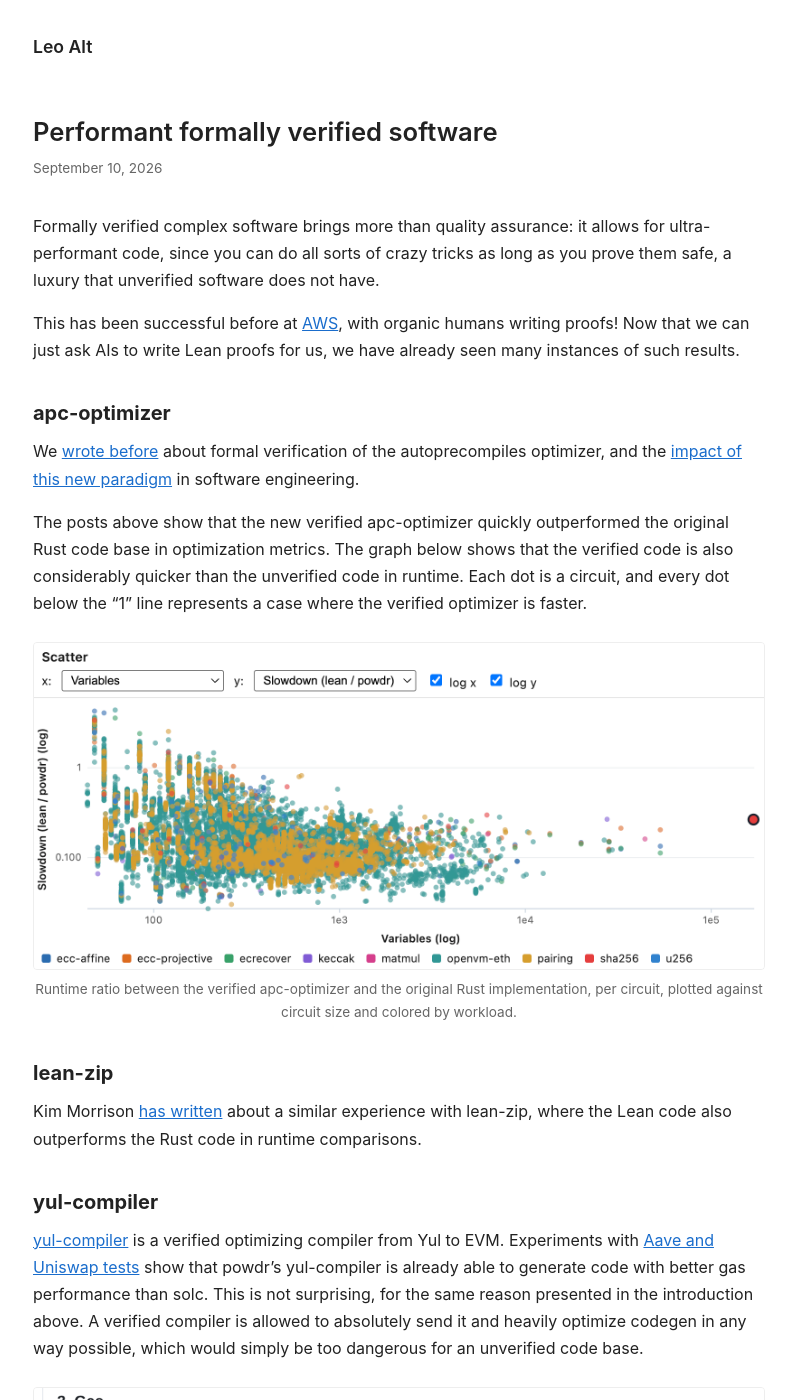
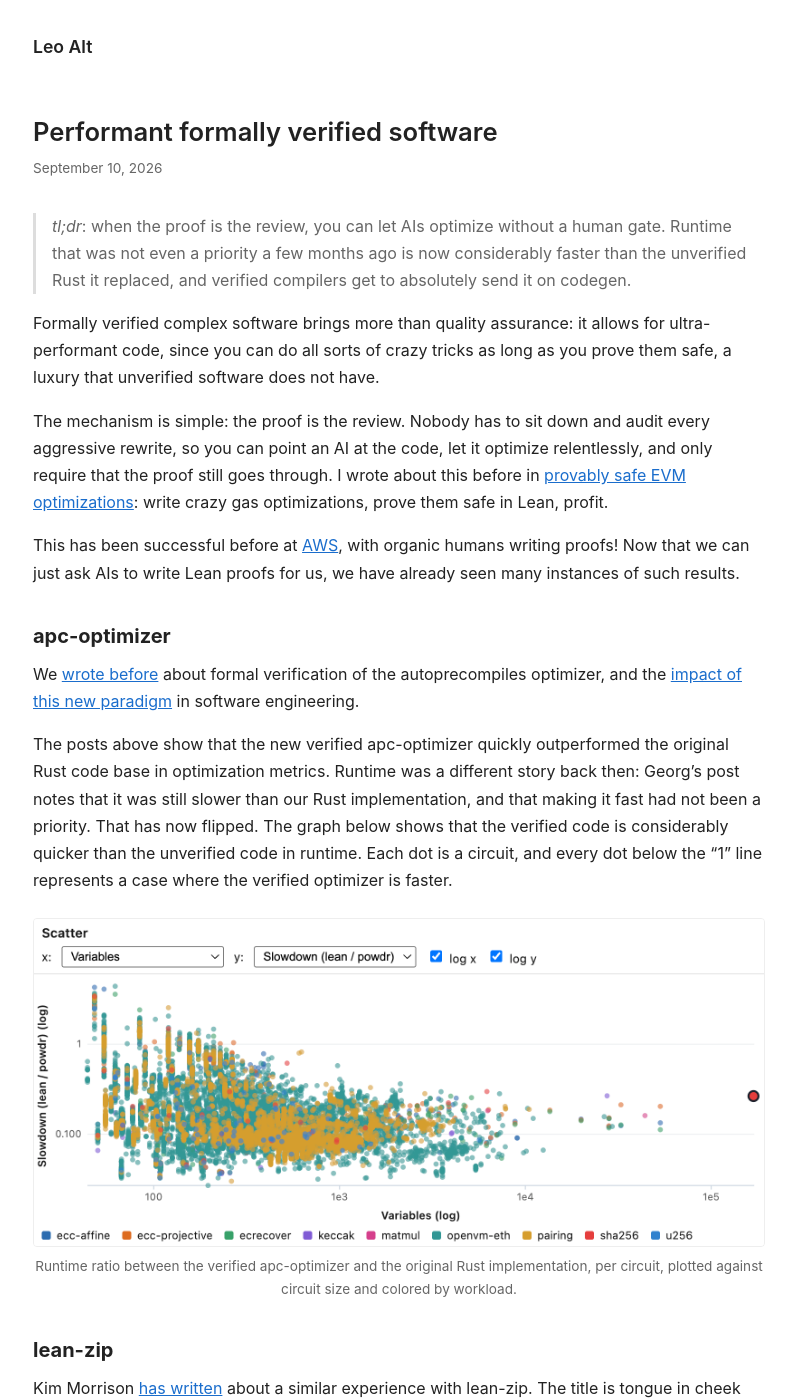
Before and after one commit to leonardoalt/leonardoalt.github.io, a Jekyll site: the page built from _posts/2026-09-10-performant-verified-software.md, in a window 1280 px wide and 1400 px high. Shown: the whole window, without its empty margins (241-1037 px from the left). Built offline with Jekyll 4.4.1, drawn with Linux system fonts in a browser that asks for light colours; some of the changed text lies outside the part shown.

Commit message:
Name the mechanism, fix source attribution, add tl;dr
- Intro: state the mechanism explicitly (the proof is the review, so an
  AI can optimize without a human gate), which is what ties the four
  cases together, and link the earlier provably-safe-optimizations post.
- apc-optimizer: stop attributing the runtime win to the linked posts.
  Georg's post says runtime was still slower than Rust and not a
  priority, so the graph is new; frame it as the flip it is.
- lean-zip: Kim Morrison explicitly disclaims the "Lean is faster than
  Rust" reading. Report what he actually attributes the speedup to,
  with his numbers.
- Add a tl;dr blockquote, matching the previous two posts.

Thread tweets 1 and 3 follow the same reframing.

Co-Authored-By: Claude Opus 5 (1M context) <noreply@anthropic.com>

```diff
--- a/_posts/2026-09-10-performant-verified-software.md
+++ b/_posts/2026-09-10-performant-verified-software.md
@@ -3,8 +3,17 @@ layout: post
 title: "Performant formally verified software"
 ---
 
+> _tl;dr_: when the proof is the review, you can let AIs optimize without a human gate.
+> Runtime that was not even a priority a few months ago is now considerably faster than the
+> unverified Rust it replaced, and verified compilers get to absolutely send it on codegen.
+
 Formally verified complex software brings more than quality assurance: it allows for ultra-performant code,
 since you can do all sorts of crazy tricks as long as you prove them safe, a luxury that unverified software does not have.
+
+The mechanism is simple: the proof is the review. Nobody has to sit down and audit every aggressive rewrite, so you can
+point an AI at the code, let it optimize relentlessly, and only require that the proof still goes through. I wrote about this before in
+[provably safe EVM optimizations](https://leoalt.de/provably-safe-optimizations): write crazy gas optimizations, prove them
+safe in Lean, profit.
 
 This has been successful before at [AWS](https://aws.amazon.com/blogs/security/an-unexpected-discovery-automated-reasoning-often-makes-systems-more-efficient-and-easier-to-maintain/), with organic humans writing proofs!
 Now that we can just ask AIs to write Lean proofs for us, we have already seen many instances of such results.
@@ -15,8 +24,10 @@ We [wrote before](https://powdr.org/blog/formally-verified-autoprecompiles) abou
 and the [impact of this new paradigm](https://georgwiese.github.io/posts/formal-verification-ai/) in software engineering.
 
 The posts above show that the new verified apc-optimizer quickly outperformed the original Rust code base in optimization
-metrics. The graph below shows that the verified code is also considerably quicker than the unverified code in runtime.
-Each dot is a circuit, and every dot below the "1" line represents a case where the verified optimizer is faster.
+metrics. Runtime was a different story back then: Georg's post notes that it was still slower than our Rust implementation,
+and that making it fast had not been a priority. That has now flipped. The graph below shows that the verified code is
+considerably quicker than the unverified code in runtime. Each dot is a circuit, and every dot below the "1" line
+represents a case where the verified optimizer is faster.
 
 <figure>
   <img src="{{ '/assets/apc-optimizer.png' | relative_url }}" alt="Scatter plot of the runtime ratio between the verified Lean optimizer and the original powdr Rust optimizer, against circuit size, on log-log axes, with most points falling below the 1 line.">
@@ -26,7 +37,11 @@ Each dot is a circuit, and every dot below the "1" line represents a case where
 ## lean-zip
 
 Kim Morrison [has written](https://kim-em.github.io/blog/2026-7-24-why-lean-is-faster-than-rust/) about a similar
-experience with lean-zip, where the Lean code also outperforms the Rust code in runtime comparisons.
+experience with lean-zip. The title is tongue in cheek and he says so himself, he is not really claiming that Lean beats
+Rust as a language. What he is claiming is exactly the argument above: because the implementation is proven correct, he
+can let AIs loose optimizing it and only require that they update the proof whenever the implementation materially
+changes. lean-zip ends up 30% faster than miniz_oxide at the default compression level, with 8.8% better compression,
+and about twice as fast at level 9.
 
 ## yul-compiler
 
```
Also changed, not shown: twitter-thread-performant-verified-software.md (+5 -3 lines).
